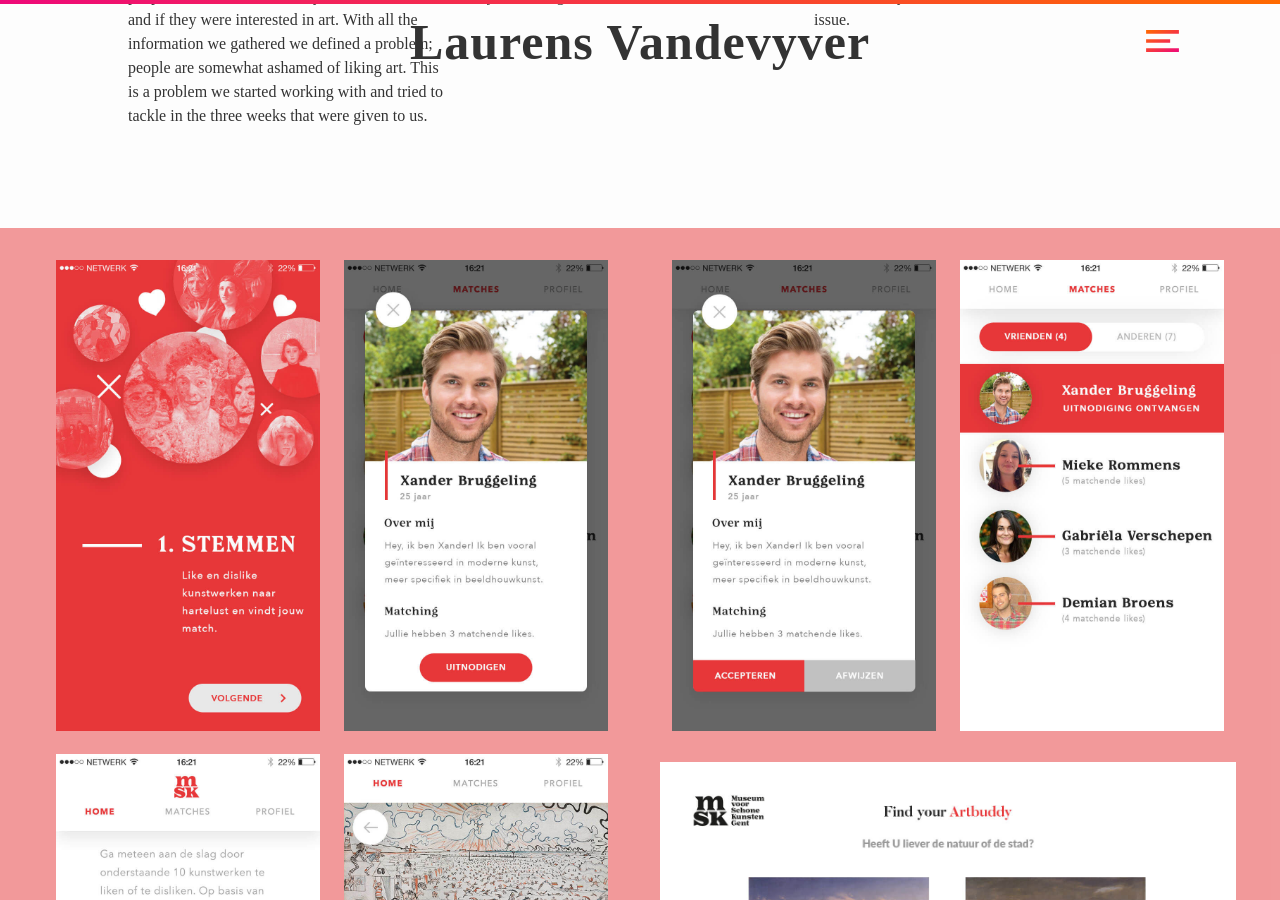
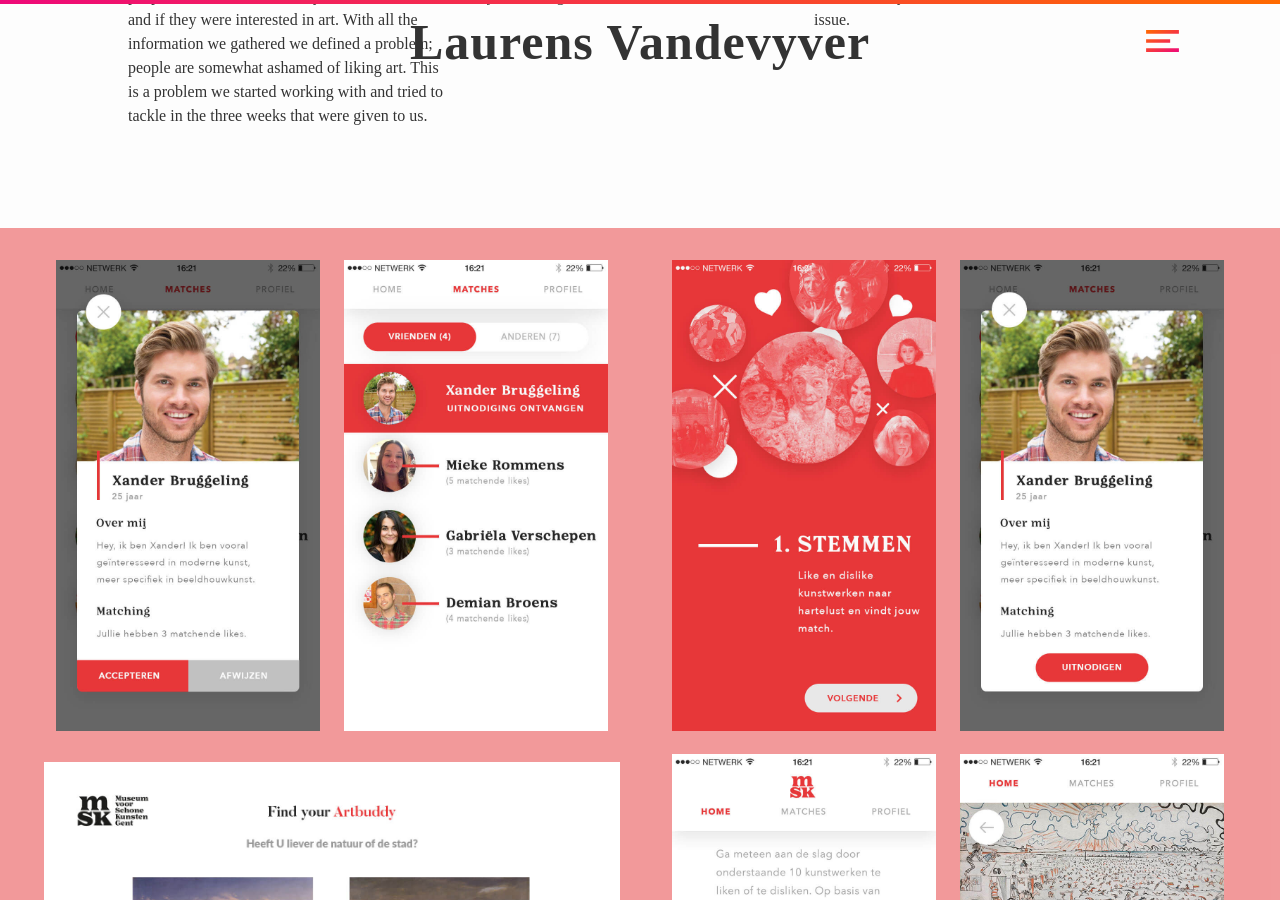
Before and after one commit to LaurensVandevyver/laurensvandevyver.github.io, a Jekyll site: the page built from page/msk.html, in a window 1280 px wide and 900 px high, scrolled down 1425 px. Built offline with Jekyll 4.4.1, drawn with Linux system fonts in a browser that asks for light colours; nearby versions of some CDN libraries; some web fonts are replaced.

Commit message:
updated desc

```diff
--- a/index.html
+++ b/index.html
@@ -10,7 +10,7 @@
           <div class="intro">
             <h2 class="secondary-title">Hello world</h2>
             <p class="intro-p">Laurens is a 21 year old digital designer and developer from Belgium.<br/><br/>
-            Laurens has a heart for webdesign, typography (but no comic-sans sorry) and motion delight. If you feel the same way or need someone who loves these things feel free to drop him a line. <br/><br/>
+            Laurens has a heart for webdesign, typography (especially comic-sans) and motion delight. If you feel the same way or need someone who loves these things feel free to drop him a line. <br/><br/>
             Next to all of that Laurens really loves dogs and he hopes to own at least three one day. He also thinks his Instagram is really good but honestly it isn't that great. <br/><br/>
             If you want to get to know Laurens or just chat feel free to drop him a line, he also promises he will speak in first person if you do.
             </p>
--- a/page/msk.html
+++ b/page/msk.html
@@ -84,16 +84,16 @@
     <!-- <img class="daikin-perspective" src="/assets/img/daikin/perspective.png" alt=""/> -->
     <section class="screens msk-color-bg push2">
         <div class="screens-divider">
+            <img class="overlay-img--small" src="/assets/img/msk/uitnodiging.jpg" alt=""/>
+            <img class="overlay-img--small" src="/assets/img/msk/matches.jpg" alt=""/>
+            <img class="overlay-img--large" src="/assets/img/msk/vraagstelling2.jpg" alt=""/>
+            <img class="overlay-img--large" src="/assets/img/msk/resultaat2.jpg" alt=""/>
+        </div>
+        <div class="screens-divider">
             <img class="overlay-img--small" src="/assets/img/msk/onboarding.jpg" alt=""/>
             <img class="overlay-img--small" src="/assets/img/msk/match.jpg" alt=""/>
             <img class="overlay-img--small" src="/assets/img/msk/feed.jpg" alt=""/>
             <img class="overlay-img--small" src="/assets/img/msk/detail.jpg" alt=""/>
-        </div>
-        <div class="screens-divider">
-            <img class="overlay-img--small" src="/assets/img/msk/uitnodiging.jpg" alt=""/>
-            <img class="overlay-img--small" src="/assets/img/msk/matches.jpg" alt=""/>
-            <img class="overlay-img--large" src="/assets/img/msk/vraagstelling.jpg" alt=""/>
-            <img class="overlay-img--large" src="/assets/img/msk/resultaat.jpg" alt=""/>
         </div>
     </section>
     <section class="overlay-wrap video">
```
Also changed, not shown: assets/img/msk/Resultaat2.jpg (renamed from assets/img/msk/Resultaat.jpg), assets/img/msk/Vraagstelling2.jpg (renamed from assets/img/msk/Vraagstelling.jpg), 7 other files.
